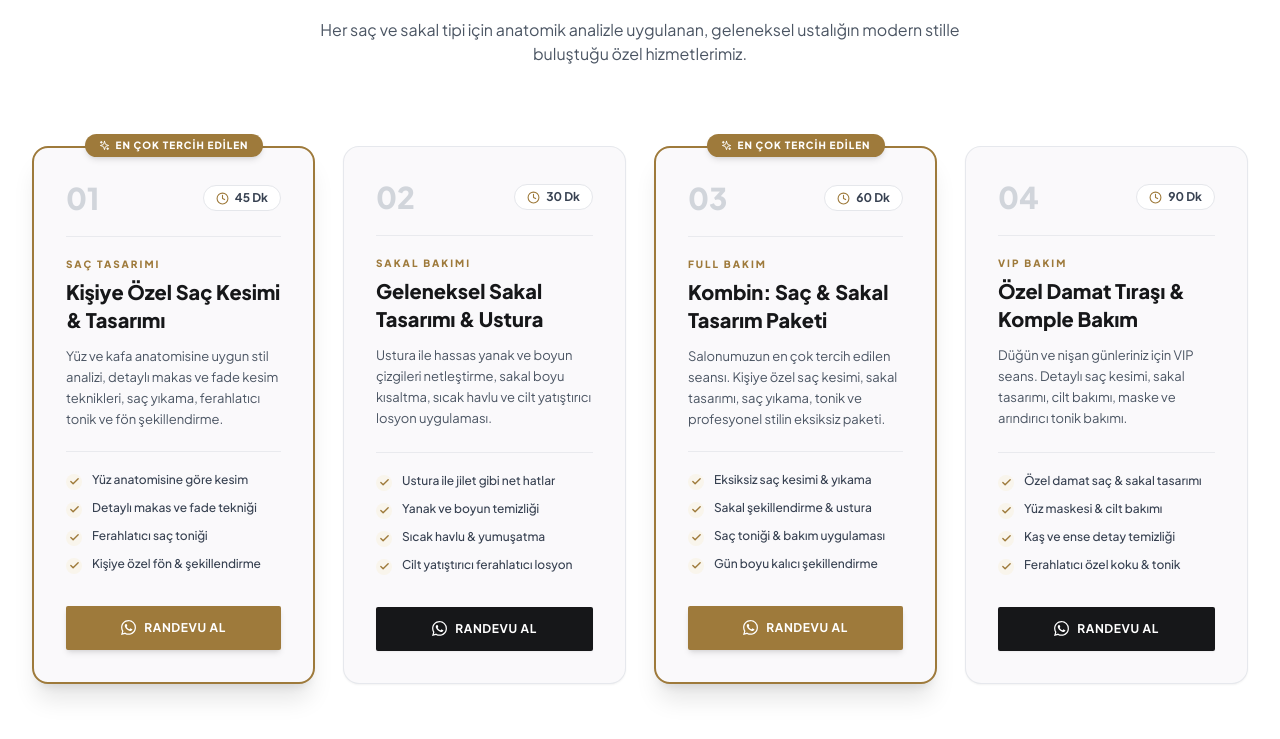
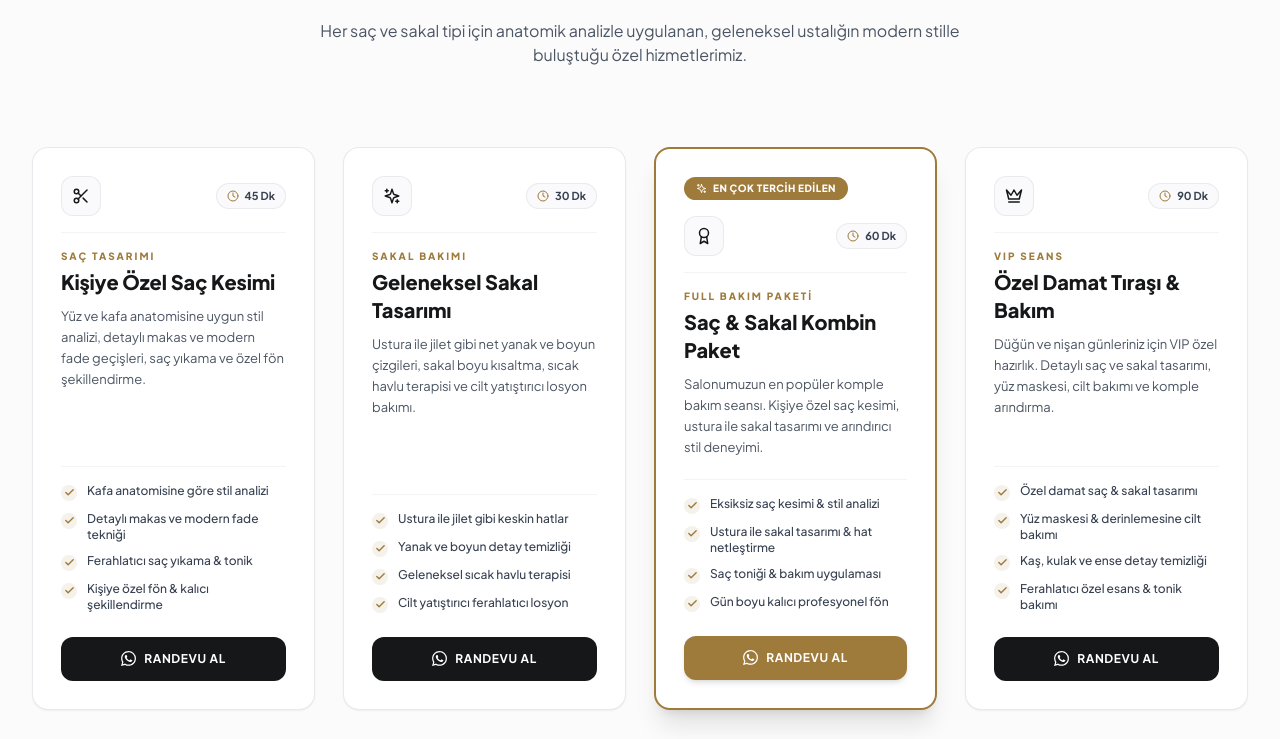
Before and after one commit to MustafaBerkAydogduu/Berber, a React (Vite) app: page / in a window 1280 px wide. Shown: the part 1904-2643 px from the top of the page. Built offline with nearby package versions, Linux system fonts and the light colour scheme; no server answers; the database is empty; a web font is replaced by a local one.

Commit message:
feat: redesign services menu with luxury studio cards and integrated badges

```diff
--- a/src/sections/Services.jsx
+++ b/src/sections/Services.jsx
@@ -1,62 +1,67 @@
 import React from 'react';
-import { Scissors, Sparkles, Clock, Check } from 'lucide-react';
+import { Scissors, Sparkles, Clock, Check, Award, Crown, ArrowUpRight } from 'lucide-react';
 import WhatsAppIcon from '../components/WhatsAppIcon';
 
 const SERVICES = [
   {
     num: '01',
+    icon: Scissors,
     category: 'SAÇ TASARIMI',
-    title: 'Kişiye Özel Saç Kesimi & Tasarımı',
+    title: 'Kişiye Özel Saç Kesimi',
     duration: '45 Dk',
-    popular: true,
-    desc: 'Yüz ve kafa anatomisine uygun stil analizi, detaylı makas ve fade kesim teknikleri, saç yıkama, ferahlatıcı tonik ve fön şekillendirme.',
+    isPopular: false,
+    desc: 'Yüz ve kafa anatomisine uygun stil analizi, detaylı makas ve modern fade geçişleri, saç yıkama ve özel fön şekillendirme.',
     features: [
-      'Yüz anatomisine göre kesim',
-      'Detaylı makas ve fade tekniği',
-      'Ferahlatıcı saç toniği',
-      'Kişiye özel fön & şekillendirme',
+      'Kafa anatomisine göre stil analizi',
+      'Detaylı makas ve modern fade tekniği',
+      'Ferahlatıcı saç yıkama & tonik',
+      'Kişiye özel fön & kalıcı şekillendirme',
     ],
   },
   {
     num: '02',
+    icon: Sparkles,
     category: 'SAKAL BAKIMI',
-    title: 'Geleneksel Sakal Tasarımı & Ustura',
+    title: 'Geleneksel Sakal Tasarımı',
     duration: '30 Dk',
-    popular: false,
-    desc: 'Ustura ile hassas yanak ve boyun çizgileri netleştirme, sakal boyu kısaltma, sıcak havlu ve cilt yatıştırıcı losyon uygulaması.',
+    isPopular: false,
+    desc: 'Ustura ile jilet gibi net yanak ve boyun çizgileri, sakal boyu kısaltma, sıcak havlu terapisi ve cilt yatıştırıcı losyon bakımı.',
     features: [
-      'Ustura ile jilet gibi net hatlar',
-      'Yanak ve boyun temizliği',
-      'Sıcak havlu & yumuşatma',
+      'Ustura ile jilet gibi keskin hatlar',
+      'Yanak ve boyun detay temizliği',
+      'Geleneksel sıcak havlu terapisi',
       'Cilt yatıştırıcı ferahlatıcı losyon',
     ],
   },
   {
     num: '03',
-    category: 'FULL BAKIM',
-    title: 'Kombin: Saç & Sakal Tasarım Paketi',
+    icon: Award,
+    category: 'FULL BAKIM PAKETİ',
+    title: 'Saç & Sakal Kombin Paket',
     duration: '60 Dk',
-    popular: true,
-    desc: 'Salonumuzun en çok tercih edilen seansı. Kişiye özel saç kesimi, sakal tasarımı, saç yıkama, tonik ve profesyonel stilin eksiksiz paketi.',
+    isPopular: true,
+    badgeText: 'EN ÇOK TERCİH EDİLEN',
+    desc: 'Salonumuzun en popüler komple bakım seansı. Kişiye özel saç kesimi, ustura ile sakal tasarımı ve arındırıcı stil deneyimi.',
     features: [
-      'Eksiksiz saç kesimi & yıkama',
-      'Sakal şekillendirme & ustura',
+      'Eksiksiz saç kesimi & stil analizi',
+      'Ustura ile sakal tasarımı & hat netleştirme',
       'Saç toniği & bakım uygulaması',
-      'Gün boyu kalıcı şekillendirme',
+      'Gün boyu kalıcı profesyonel fön',
     ],
   },
   {
     num: '04',
-    category: 'VIP BAKIM',
-    title: 'Özel Damat Tıraşı & Komple Bakım',
+    icon: Crown,
+    category: 'VIP SEANS',
+    title: 'Özel Damat Tıraşı & Bakım',
     duration: '90 Dk',
-    popular: false,
-    desc: 'Düğün ve nişan günleriniz için VIP seans. Detaylı saç kesimi, sakal tasarımı, cilt bakımı, maske ve arındırıcı tonik bakımı.',
+    isPopular: false,
+    desc: 'Düğün ve nişan günleriniz için VIP özel hazırlık. Detaylı saç ve sakal tasarımı, yüz maskesi, cilt bakımı ve komple arındırma.',
     features: [
       'Özel damat saç & sakal tasarımı',
-      'Yüz maskesi & cilt bakımı',
-      'Kaş ve ense detay temizliği',
-      'Ferahlatıcı özel koku & tonik',
+      'Yüz maskesi & derinlemesine cilt bakımı',
+      'Kaş, kulak ve ense detay temizliği',
+      'Ferahlatıcı özel esans & tonik bakımı',
     ],
   },
 ];
@@ -67,7 +72,7 @@ export default function Services() {
   };
 
   return (
-    <section id="services" className="py-20 sm:py-28 lg:py-36 bg-white relative">
+    <section id="services" className="py-20 sm:py-28 lg:py-36 bg-[#FBFBFC] relative border-t border-gray-100">
 
       <div className="max-w-7xl mx-auto px-5 sm:px-8">
 
@@ -84,43 +89,45 @@ export default function Services() {
           </p>
         </div>
 
-        {/* Modern Photo-Less Architectural Grid */}
+        {/* High-End Studio Service Cards Grid */}
         <div className="grid grid-cols-1 md:grid-cols-2 lg:grid-cols-4 gap-6 lg:gap-7 items-stretch">
-          {SERVICES.map((s) => (
+          {SERVICES.map((s) => {
+            const Icon = s.icon;
+            return (
               <div
                 key={s.num}
-              className={`relative rounded-2xl p-6 sm:p-7 lg:p-8 transition-all duration-300 flex flex-col justify-between group h-full ${
-                s.popular
-                  ? 'bg-[#FAF9FB] border-2 border-[#9E7A3B] shadow-xl hover:-translate-y-1.5'
-                  : 'bg-[#FAF9FB] border border-gray-200/90 shadow-sm hover:border-[#161719] hover:shadow-xl hover:-translate-y-1.5'
+                className={`relative rounded-2xl p-6 sm:p-7 transition-all duration-300 flex flex-col justify-between group h-full bg-white ${
+                  s.isPopular
+                    ? 'border-2 border-[#9E7A3B] shadow-xl hover:-translate-y-2'
+                    : 'border border-gray-200/90 shadow-sm hover:border-[#9E7A3B]/60 hover:shadow-xl hover:-translate-y-2'
                 }`}
               >
-              {/* Popular Badge */}
-              {s.popular && (
-                <div className="absolute -top-3.5 left-1/2 -translate-x-1/2 px-3.5 py-1 bg-[#9E7A3B] text-white text-[9px] sm:text-[10px] font-extrabold uppercase tracking-widest rounded-full shadow-md flex items-center gap-1.5 whitespace-nowrap z-10">
+                {/* Popular Integrated Badge */}
+                {s.isPopular && (
+                  <div className="mb-4 inline-flex items-center gap-1.5 px-3 py-1 bg-[#9E7A3B] text-white text-[10px] font-extrabold uppercase tracking-wider rounded-full shadow-xs self-start">
                     <Sparkles size={11} />
-                  <span>EN ÇOK TERCİH EDİLEN</span>
+                    <span>{s.badgeText}</span>
                   </div>
                 )}
 
                 {/* Card Content Top */}
                 <div className="flex-1 flex flex-col">
-                {/* Number & Duration */}
-                <div className="flex items-center justify-between pb-4 sm:pb-5 mb-4 sm:mb-5 border-b border-gray-200/80">
-                  <span className="font-sans font-extrabold text-2xl sm:text-3xl text-gray-300 group-hover:text-[#9E7A3B] transition-colors">
-                    {s.num}
-                  </span>
-                  <div className="flex items-center gap-1.5 px-3 py-1 rounded-full bg-white border border-gray-200 text-xs font-bold text-gray-700 shadow-xs">
-                    <Clock size={13} className="text-[#9E7A3B]" />
+                  {/* Icon & Duration Header */}
+                  <div className="flex items-center justify-between pb-4 mb-4 border-b border-gray-100">
+                    <div className="w-10 h-10 rounded-xl bg-[#FAF9FB] border border-gray-200/80 flex items-center justify-center text-[#161719] group-hover:bg-[#9E7A3B] group-hover:text-white group-hover:border-[#9E7A3B] transition-colors">
+                      <Icon size={18} />
+                    </div>
+                    <div className="flex items-center gap-1.5 px-2.5 py-1 rounded-full bg-[#FAF9FB] border border-gray-200/80 text-[11px] font-bold text-gray-700">
+                      <Clock size={12} className="text-[#9E7A3B]" />
                       <span>{s.duration}</span>
                     </div>
                   </div>
 
                   {/* Category & Title */}
-                <span className="text-[10px] font-extrabold tracking-[0.2em] text-[#9E7A3B] uppercase block mb-1.5">
+                  <span className="text-[10px] font-extrabold tracking-[0.2em] text-[#9E7A3B] uppercase block mb-1">
                     {s.category}
                   </span>
-                <h3 className="font-sans font-extrabold text-lg sm:text-xl text-[#161719] leading-snug mb-3">
+                  <h3 className="font-sans font-extrabold text-lg sm:text-xl text-[#161719] leading-snug mb-2.5">
                     {s.title}
                   </h3>
 
@@ -128,11 +135,11 @@ export default function Services() {
                     {s.desc}
                   </p>
 
-                {/* Bullet Features */}
-                <ul className="space-y-2.5 pt-4 sm:pt-5 border-t border-gray-200/80 mb-6 sm:mb-8 mt-auto">
+                  {/* Feature Checklist */}
+                  <ul className="space-y-2.5 pt-4 border-t border-gray-100 mb-6 mt-auto">
                     {s.features.map((f, i) => (
                       <li key={i} className="flex items-start gap-2.5 text-xs text-gray-700 font-medium">
-                      <div className="w-4 h-4 rounded-full bg-[#F9F5EC] text-[#9E7A3B] flex items-center justify-center shrink-0 mt-0.5">
+                        <div className="w-4 h-4 rounded-full bg-[#9E7A3B]/10 text-[#9E7A3B] flex items-center justify-center shrink-0 mt-0.5">
                           <Check size={11} strokeWidth={3} />
                         </div>
                         <span>{f}</span>
@@ -141,15 +148,15 @@ export default function Services() {
                   </ul>
                 </div>
 
-              {/* Action Button Anchored to Bottom */}
+                {/* Uniform High-End CTA Button */}
                 <a
                   href={getWhatsAppLink(s.title)}
                   target="_blank"
                   rel="noreferrer"
-                className={`w-full py-3.5 px-4 text-xs font-bold uppercase tracking-wider rounded-sm flex items-center justify-center gap-2 transition-all duration-300 mt-auto ${
-                  s.popular
-                    ? 'bg-[#9E7A3B] text-white hover:bg-[#7A5C28] shadow-md'
-                    : 'bg-[#161719] text-white hover:bg-[#9E7A3B] shadow-sm'
+                  className={`w-full py-3.5 px-4 text-xs font-bold uppercase tracking-wider rounded-xl flex items-center justify-center gap-2 transition-all duration-200 active:scale-98 mt-auto shadow-xs ${
+                    s.isPopular
+                      ? 'bg-[#9E7A3B] hover:bg-[#85632A] text-white shadow-md'
+                      : 'bg-[#161719] hover:bg-[#9E7A3B] text-white'
                   }`}
                 >
                   <WhatsAppIcon size={15} />
@@ -157,7 +164,8 @@ export default function Services() {
                 </a>
 
               </div>
-          ))}
+            );
+          })}
         </div>
 
         {/* Bottom Transparent Pricing & Info Bar */}
```
Lines whose indentation alone changed are shown as unchanged.
